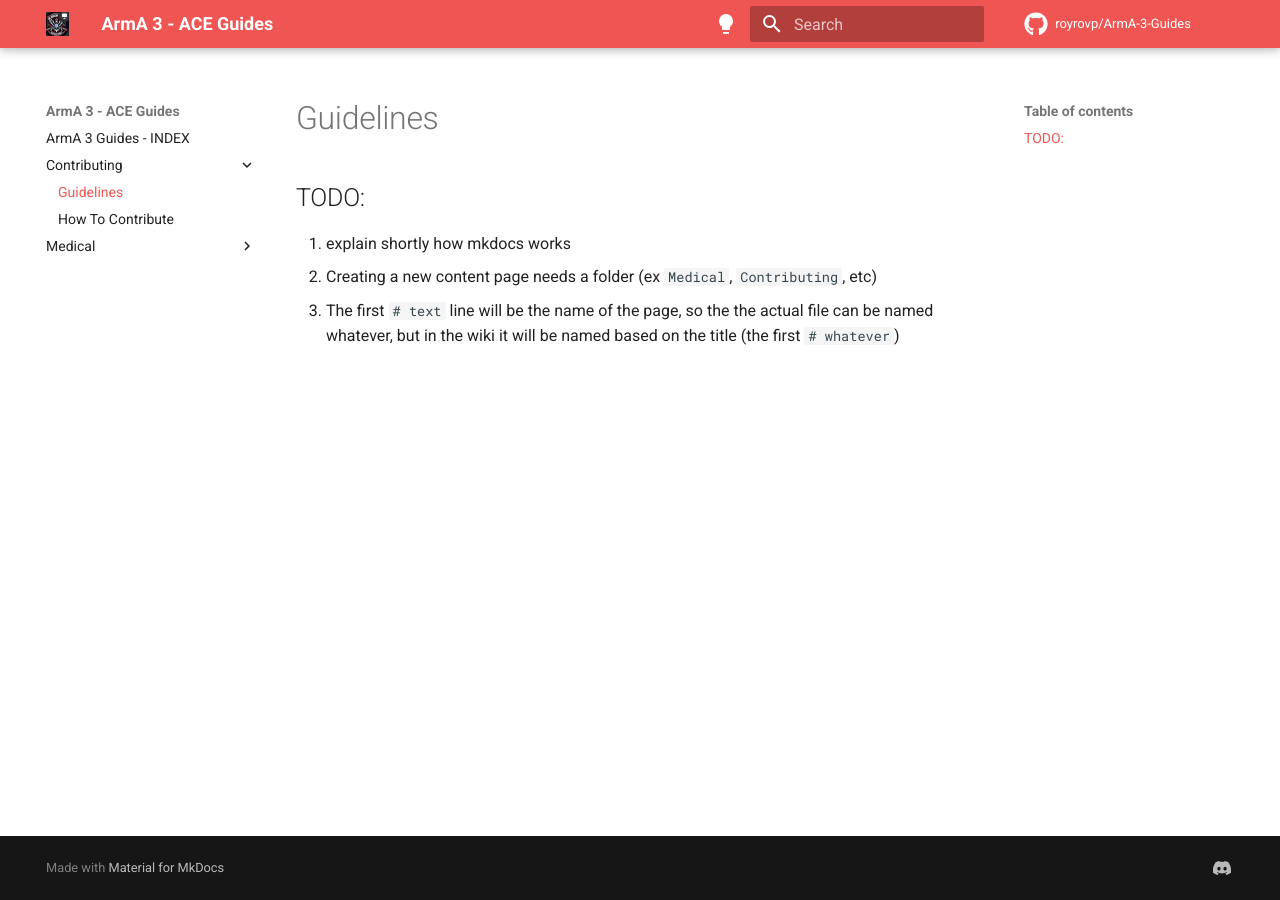
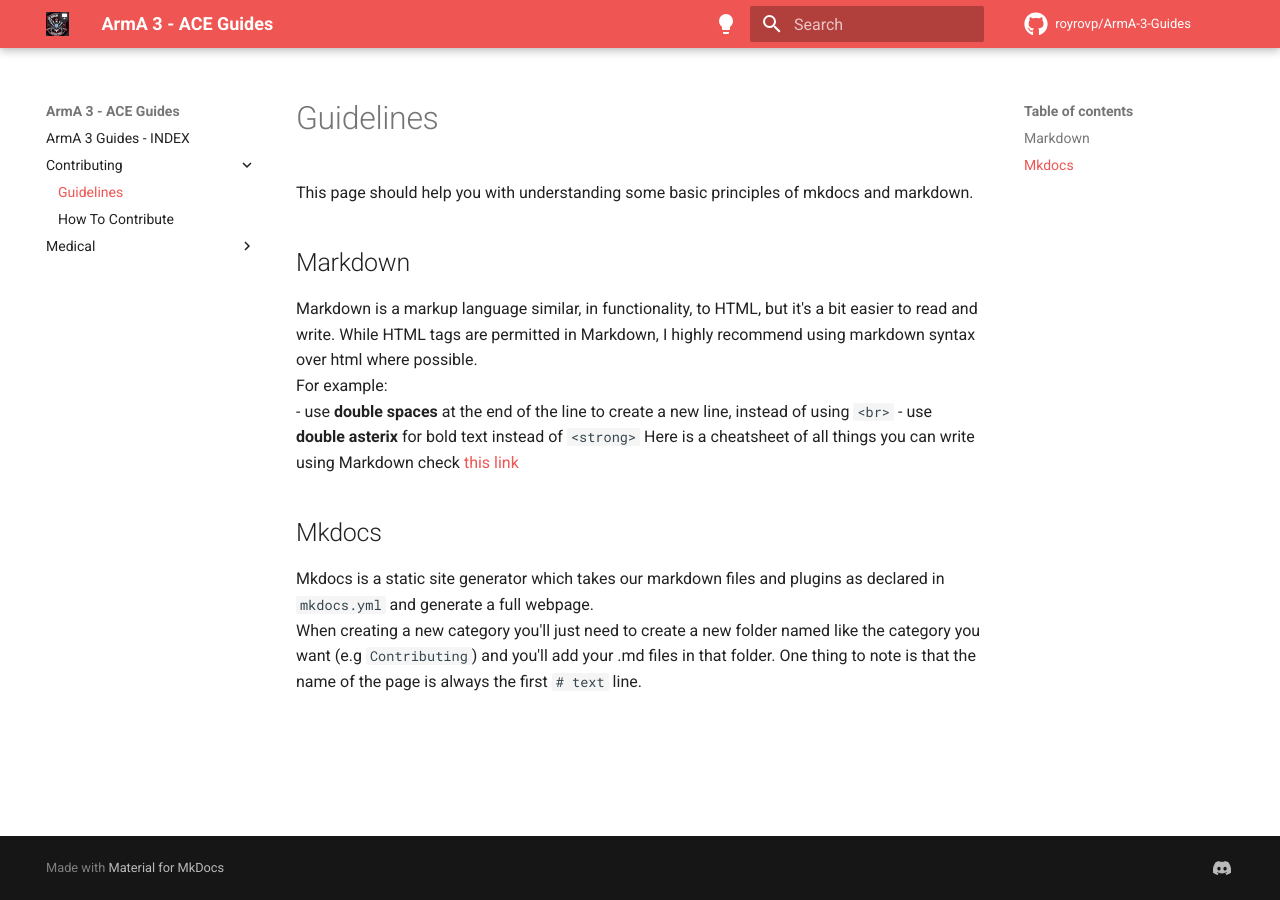
Before and after one commit to royrovp/ArmA-3-Guides, an MkDocs documentation site: the page built from docs/Contributing/Guidelines.md, in a window 1280 px wide. Built offline with MkDocs 1.6.1 and Material for MkDocs 9.7.7, drawn with Linux system fonts in a browser that asks for light colours; comment, search, counter and statistics services are not loaded.

Commit message:
added basic guidelines

```diff
--- a/docs/Contributing/Guidelines.md
+++ b/docs/Contributing/Guidelines.md
@@ -1,6 +1,15 @@
 # Guidelines
+This page should help you with understanding some basic principles of mkdocs and markdown.
 
-## TODO:
-1. explain shortly how mkdocs works
-2. Creating a new content page needs a folder (ex `Medical`, `Contributing`, etc)
-3. The first `# text` line will be the name of the page, so the the actual file can be named whatever, but in the wiki it will be named based on the title (the first `# whatever`)
+## Markdown
+Markdown is a markup language similar, in functionality, to HTML, but it's a bit easier to read and write.
+While HTML tags are permitted in Markdown, I highly recommend using markdown syntax over html where possible.
+For example:
+    - use **double spaces** at the end of the line to create a new line, instead of using `<br>`
+    - use **double asterix** for bold text instead of `<strong>`
+Here is a cheatsheet of all things you can write using  Markdown check [this link](https://github.com/im-luka/markdown-cheatsheet)
+
+## Mkdocs
+Mkdocs is a static site generator which takes our markdown files and plugins as declared in `mkdocs.yml` and generate a full webpage.
+When creating a new category you'll just need to create a new folder named like the category you want (e.g `Contributing`) and you'll add your .md files in that folder.
+One thing to note is that the name of the page is always the first `# text` line.
```
